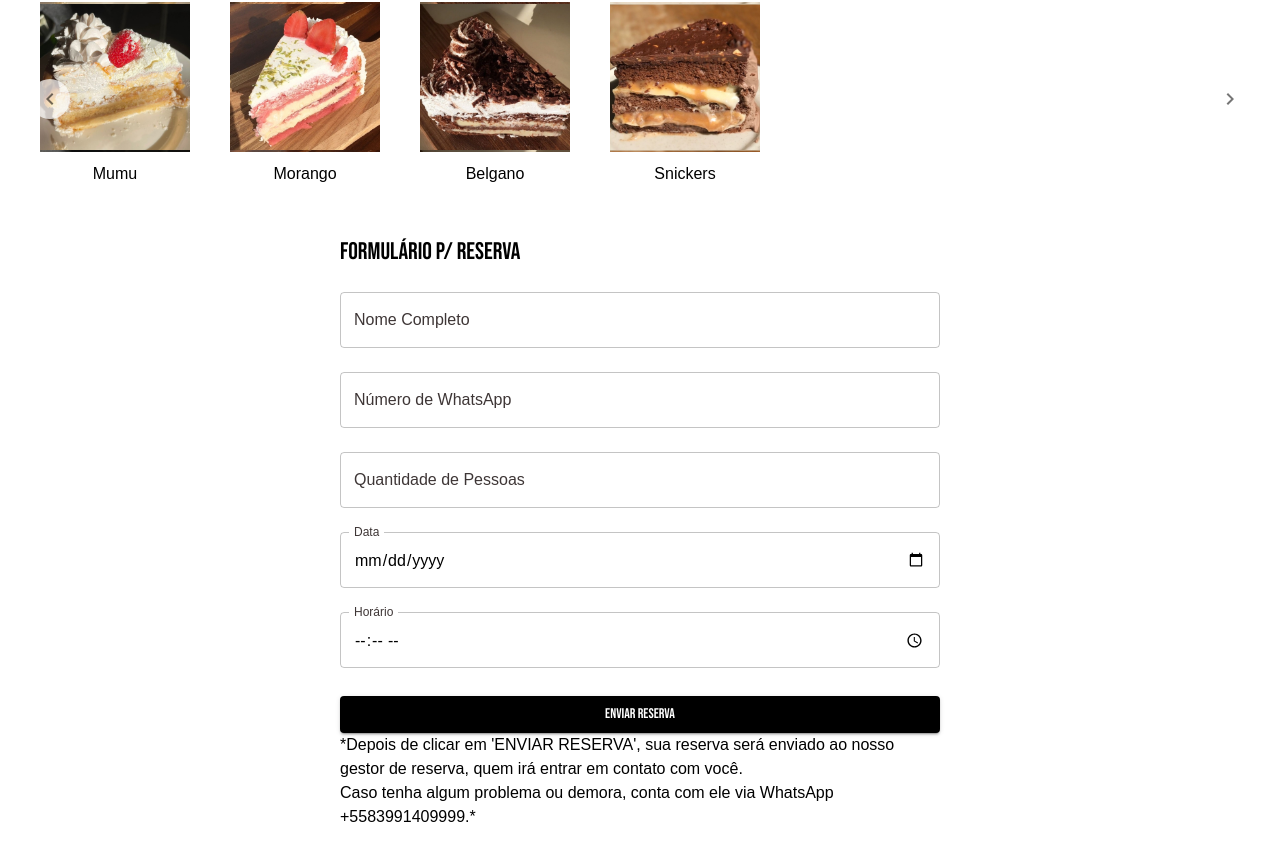
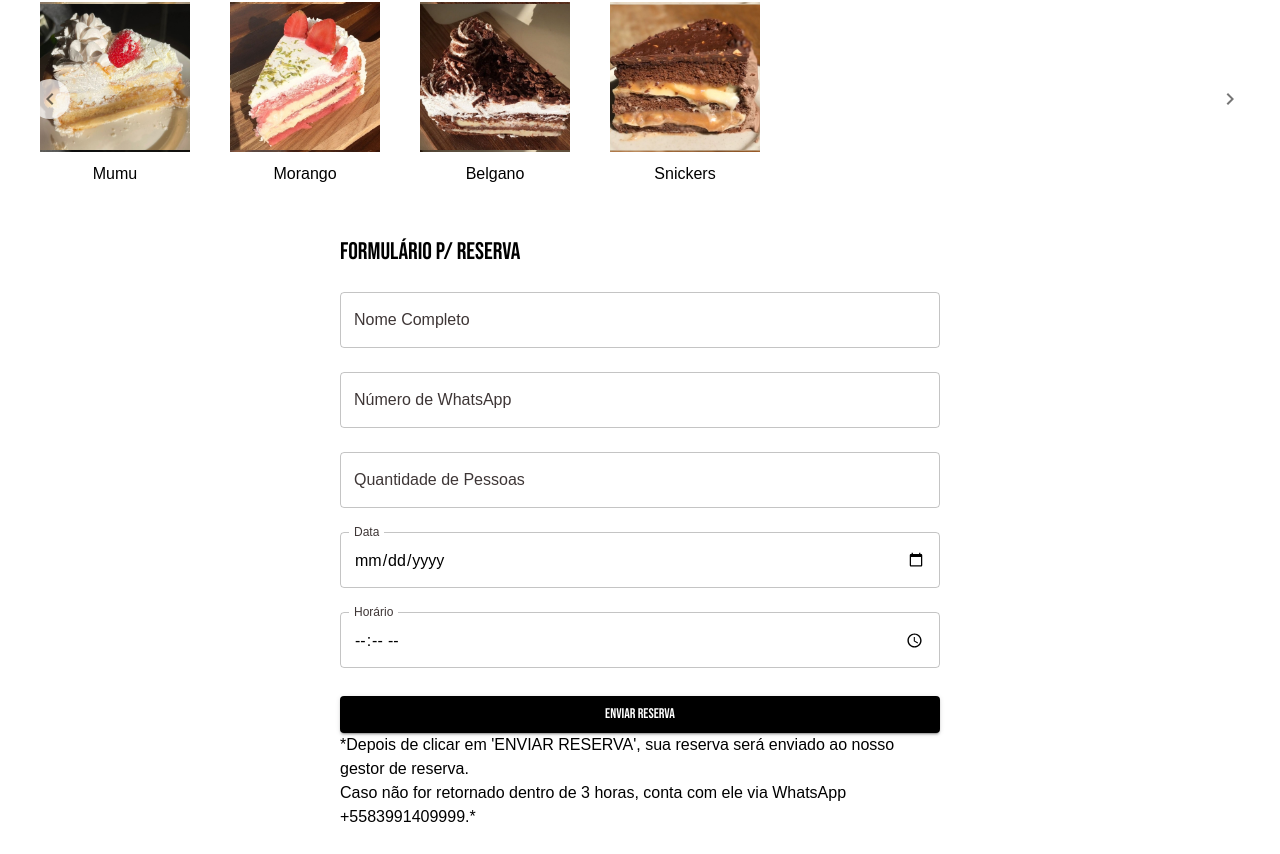
Before and after one commit to juliohsu/kroissant-frontend, a React (Create React App) app: page /reserva in a window 1280 px wide. Shown: the part 999-1853 px from the top of the page. Built offline with nearby package versions, Linux system fonts and the light colour scheme; a web font is replaced by a local one.

Commit message:
reserva footer msg

```diff
--- a/src/pages/Reserva/index.tsx
+++ b/src/pages/Reserva/index.tsx
@@ -401,9 +401,9 @@ const Reserva: React.FC = () => {
         </Button>
         <Typography variant="body1" gutterBottom>
           *Depois de clicar em 'ENVIAR RESERVA', sua reserva será enviado ao
-          nosso gestor de reserva, quem irá entrar em contato com você.
+          nosso gestor de reserva.
           <br />
-          Caso tenha algum problema ou demora, conta com ele via WhatsApp
+          Caso não for retornado dentro de 3 horas, conta com ele via WhatsApp
           +5583991409999.*
         </Typography>
       </Box>
```
